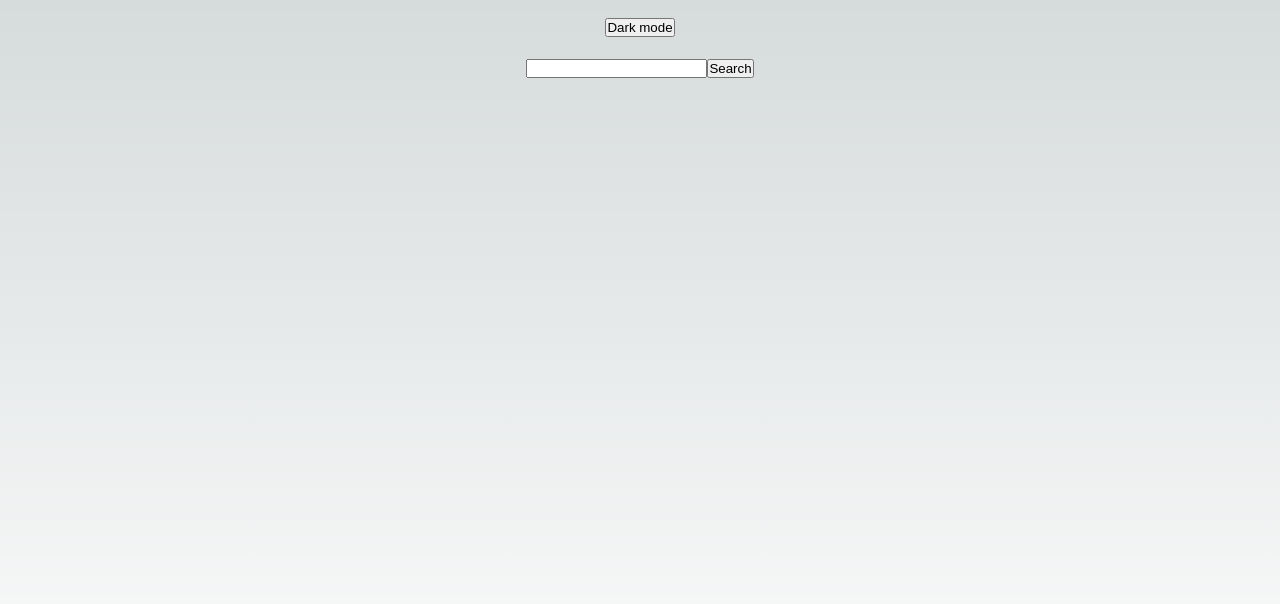
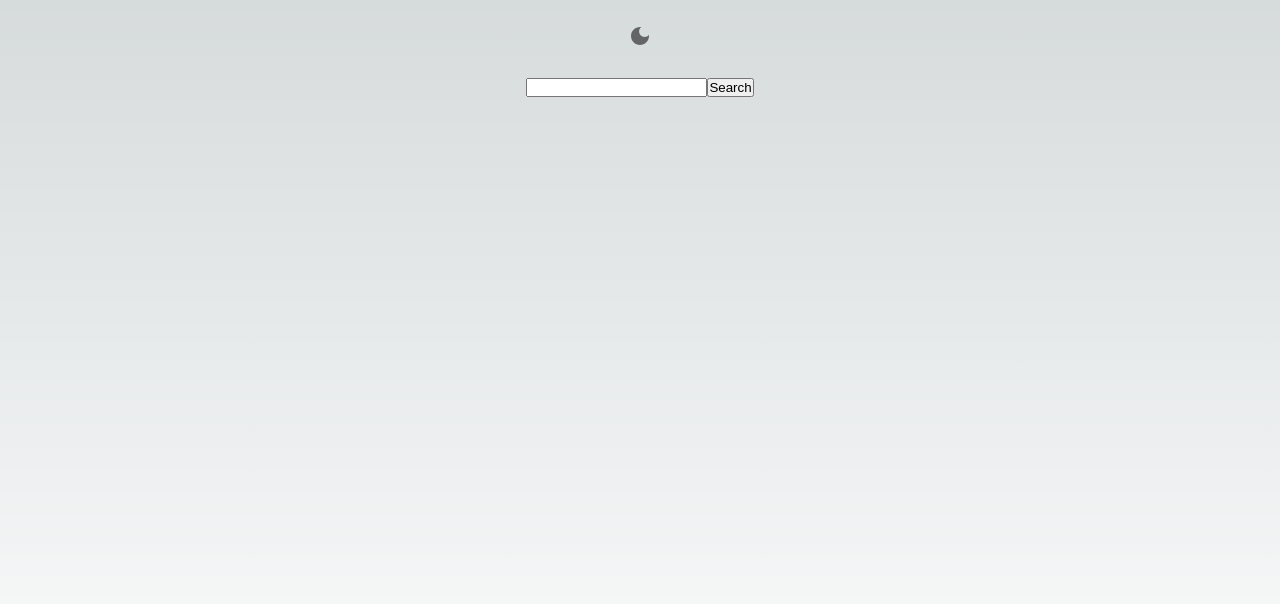
Before and after one commit to kevbot-git/github-profile-search, a Next.js app: page / in a window 1280 px wide. Shown: the top 604 px of the page. Built offline with nearby package versions, Linux system fonts and the light colour scheme.

Commit message:
Improve error messages

```diff
--- a/src/app/page.module.css
+++ b/src/app/page.module.css
@@ -5,3 +5,7 @@
   padding: 1em;
   min-height: 100vh;
 }
+
+.errorMessage {
+  margin: 0 0 20px;
+}
--- a/src/app/page.tsx
+++ b/src/app/page.tsx
@@ -3,8 +3,11 @@
 import styles from './page.module.css'
 import SearchForm from './components/SearchForm';
 import { CollatedUserInfo, GitHubReposResult, GitHubUserResult, RepoInfo } from '@/types';
-import { useEffect, useState } from 'react';
+import { useState } from 'react';
 import UserCard from './components/UserCard';
+import IconButton from '@mui/material/IconButton';
+import LightModeIcon from '@mui/icons-material/LightMode';
+import DarkModeIcon from '@mui/icons-material/DarkMode';
 
 const GITHUB_API_URL = 'https://api.github.com';
 
@@ -18,6 +21,8 @@ export default function Home() {
   const [isDarkTheme, setIsDarkTheme] = useState(false);
 
   const [foundUserInfo, setFoundUserInfo] = useState<CollatedUserInfo>();
+
+  const [searchError, setSearchError] = useState<Error>();
 
   /**
    *
@@ -77,27 +82,37 @@ export default function Home() {
   }
 
   async function onSearch(query: string) {
-    const userResult = await getUser(query);
+    try {
+      const userResult = await getUser(query);
+      const reposResult = await getRepos(userResult);
+      const userInfo = collateUserInfo(userResult, reposResult);
 
-    const reposResult = await getRepos(userResult);
-
-    console.log('user', userResult);
-    console.log('repos', reposResult);
-
-    const userInfo = collateUserInfo(userResult, reposResult);
-    console.log('userInfo', userInfo);
-
-    setFoundUserInfo(userInfo);
+      setFoundUserInfo(userInfo);
+    } catch (error) {
+      setSearchError(error as Error);
+    }
   }
 
   return (
     <main className={styles.main}>
       <div>
-        <button onClick={() => setTheme(isDarkTheme ? 'light' : 'dark')}>{isDarkTheme ? 'Light' : 'Dark'} mode</button>
+        <IconButton
+          aria-label={`Switch to ${isDarkTheme ? 'light' : 'dark'} mode`}
+          onClick={() => setTheme(isDarkTheme ? 'light' : 'dark')}
+        >
+          {isDarkTheme ? (
+            <LightModeIcon htmlColor='rgba(255, 255, 255, .6)' />
+          ) : (
+            <DarkModeIcon />
+          )}
+        </IconButton>
       </div>
       <div>
         <SearchForm onSubmit={onSearch}></SearchForm>
       </div>
+        {searchError && (
+          <div className={styles.errorMessage}>{searchError.message}</div>
+        )}
       {foundUserInfo && (
         <UserCard userInfo={foundUserInfo} />
       )}
```
Also changed, not shown: 1 other file (tests, documents, lock files or other folders).
